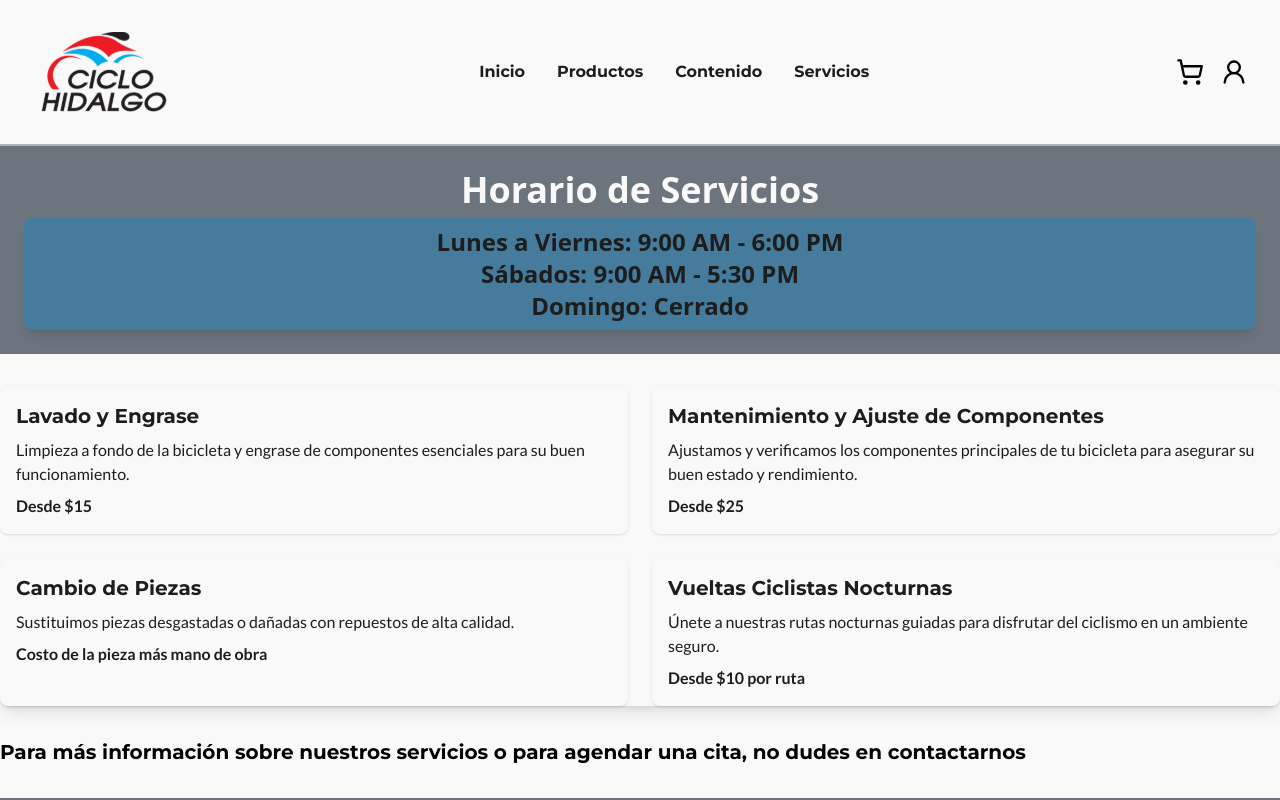
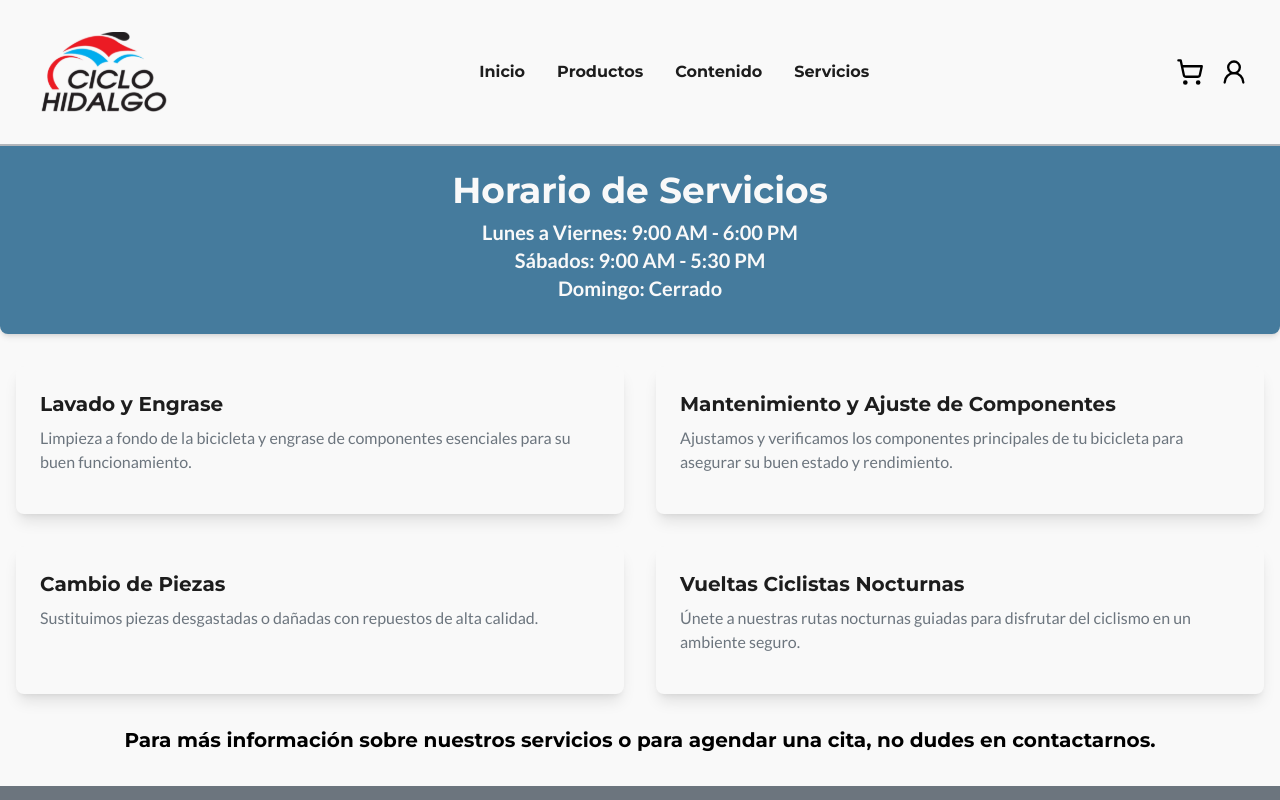
Before and after one commit to zenith-group-2024/CicloHidalgo-Desarrollo, a React (Vite) app: page /Servicios in a window 1280 px wide. Shown: the top 800 px of the page. Built offline with nearby package versions, Linux system fonts and the light colour scheme.

Commit message:
ajustes servicios

```diff
--- a/src/pages/Servicios.jsx
+++ b/src/pages/Servicios.jsx
@@ -8,55 +8,55 @@ const Servicios = () => {
         {
             title: "Lavado y Engrase",
             description: "Limpieza a fondo de la bicicleta y engrase de componentes esenciales para su buen funcionamiento.",
-            price: "Desde $15",
+            price: "",
         },
         {
             title: "Mantenimiento y Ajuste de Componentes",
             description: "Ajustamos y verificamos los componentes principales de tu bicicleta para asegurar su buen estado y rendimiento.",
-            price: "Desde $25",
+            price: "",
         },
         {
             title: "Cambio de Piezas",
             description: "Sustituimos piezas desgastadas o dañadas con repuestos de alta calidad.",
-            price: "Costo de la pieza más mano de obra",
+            price: "",
         },
         {
             title: "Vueltas Ciclistas Nocturnas",
             description: "Únete a nuestras rutas nocturnas guiadas para disfrutar del ciclismo en un ambiente seguro.",
-            price: "Desde $10 por ruta",
+            price: "",
         },
     ];
 
     return (
-        <div className="bg-gray-100">
-            <Navbar /> {/* Añade el Navbar aquí */}
-            <header className="bg-gray text-white p-6 font-bold">
-                <p className="text-center text-2xl md:text-3xl lg:text-4xl mb-2">Horario de Servicios</p>
-                <p className="text-center text-lg md:text-xl lg:text-2xl bg-blue text-black py-2 rounded-lg shadow-lg">
+        <div className="bg-gray-100 min-h-screen">
+            <Navbar />
+            <header className="bg-blue p-6 text-white text-center rounded-b-lg shadow-md">
+                <h1 className="text-3xl md:text-4xl font-bold font-primary">Horario de Servicios</h1>
+                <p className="text-lg md:text-xl py-2 font-secondary font-semibold">
                     Lunes a Viernes: 9:00 AM - 6:00 PM <br />
                     Sábados: 9:00 AM - 5:30 PM <br />
                     Domingo: Cerrado
                 </p>
             </header>
 
-            <main className="container mx-auto my-8">
-                <section>
-                    <div className="grid grid-cols-1 md:grid-cols-2 gap-6 rounded-lg shadow-lg ">
-                        {servicios.map((servicio, index) => (
-                            <div key={index} className="bg-white text-black rounded-lg shadow p-4">
-                                <h3 className="text-xl font-semibold font-primary">{servicio.title}</h3>
-                                <p className="mt-2 font-secondary">{servicio.description}</p>
-                                <p className="mt-2 font-bold font-secondary">{servicio.price}</p>
+            <main className="container mx-auto my-8 px-4">
+                <section className="grid grid-cols-1 md:grid-cols-2 gap-8">
+                    {servicios.map((servicio, index) => (
+                        <div key={index} className="bg-white rounded-lg shadow-lg transition-transform transform hover:scale-105 overflow-hidden">
+                            <div className="p-6">
+                                <h3 className="text-xl font-bold font-primary mb-2 text-black">{servicio.title}</h3>
+                                <p className="text-gray mb-4 font-secondary">{servicio.description}</p>
+                                <p className="text-lg font-bold font-secondary text-red">{servicio.price}</p>
                             </div>
-                        ))}
-                    </div>
+                        </div>
+                    ))}
                 </section>
 
-                <footer className="mt-8">
-                    <h2 className="text-xl font-bold mb-4 font-primary">Para más información sobre nuestros servicios o para agendar una cita, no dudes en contactarnos</h2>
+                <footer className="mt-8 text-center">
+                    <h2 className="text-xl font-bold mb-4 font-primary">Para más información sobre nuestros servicios o para agendar una cita, no dudes en contactarnos.</h2>
                 </footer>
             </main>
-            <Footer /> {/* Añade el Footer aquí */}
+            <Footer />
         </div>
     );
 };
```
